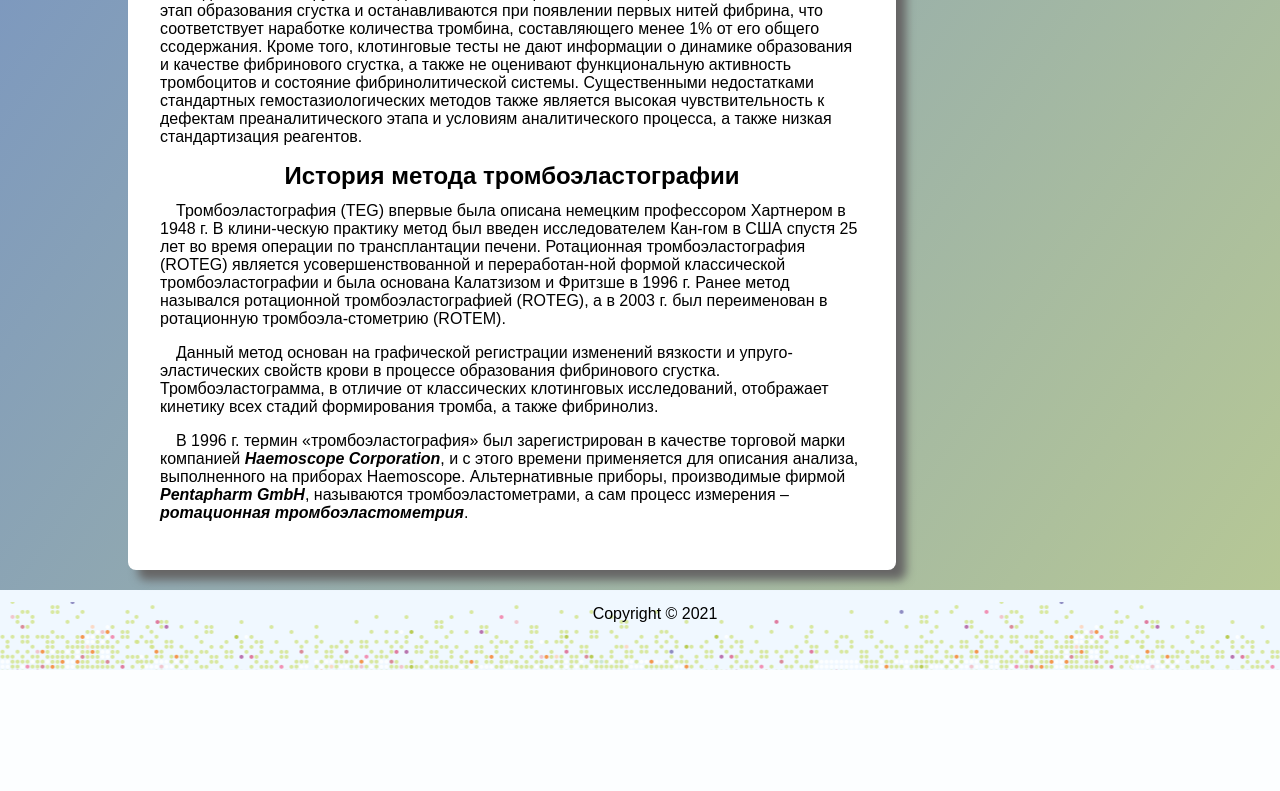
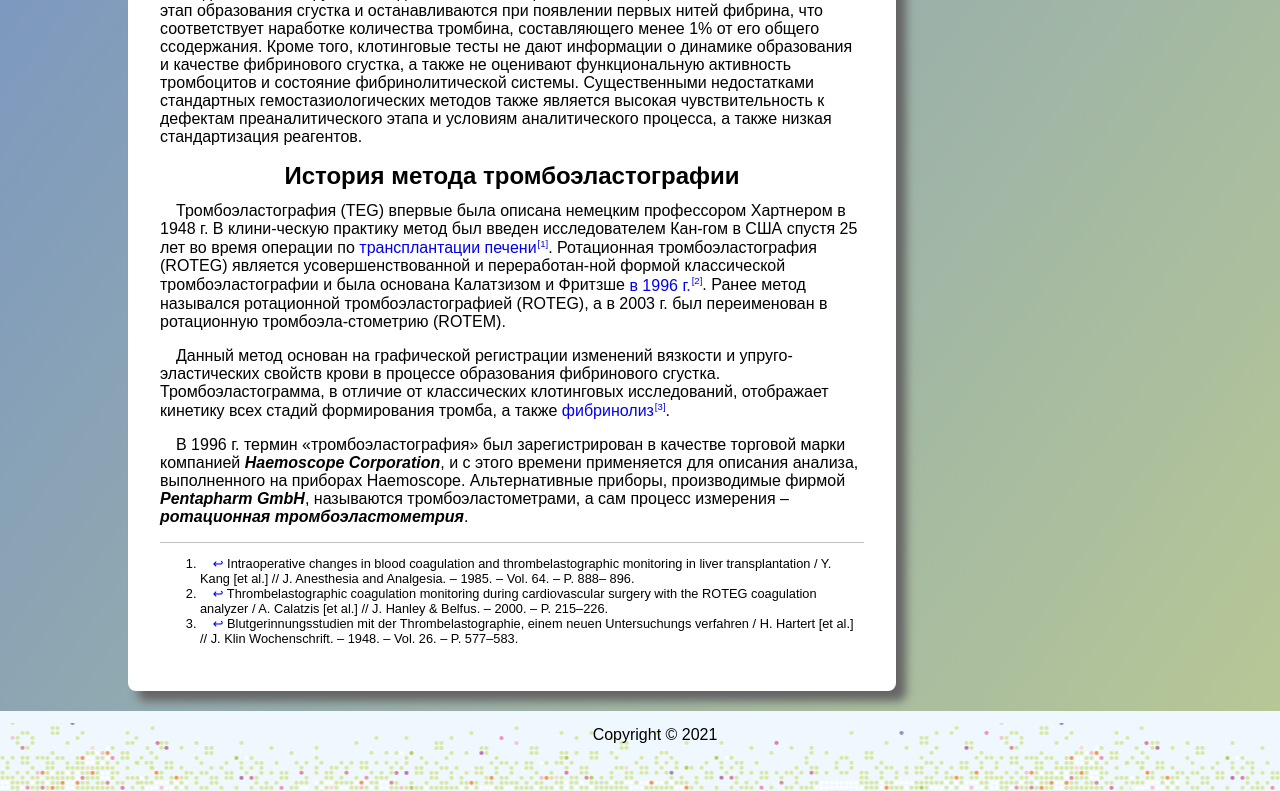
Before and after one commit to fj-fj-fj/rotem, a Flask app: page /historical-data in a window 1280 px wide. Shown: the part 836-1627 px from the top of the page. Before the commit the page ends 1506 px from the top, so only its background shows below. Run offline with Flask 2, Linux system fonts and the light colour scheme; some libraries are stand-ins or nearby versions.

Commit message:
new: add accessible footnotes with CSS

```diff
--- a/app/static/css/menu.css
+++ b/app/static/css/menu.css
@@ -207,3 +207,29 @@ article section {
   text-indent: 1em;
   margin-bottom: 1em;
 }
+
+article section.article__footer {
+  border-top: 1px solid silver;
+  font-size: 80%;
+}
+
+[id^="ref"] {
+  counter-increment: footnotes;
+  text-decoration: none;
+}
+
+[id^="ref"]:after {
+  content: '[' counter(footnotes) ']';
+  vertical-align: super;
+  font-size: 60%;
+  margin-left: .1em;
+}
+
+[href^="#ref"] {
+  text-decoration: none;
+}
+
+[id^="note"]:target,
+[id^="ref"]:target {
+  background: LightBlue;
+}
--- a/app/templates/menu/historical_data.html
+++ b/app/templates/menu/historical_data.html
@@ -56,15 +56,15 @@
         <section>
             Тромбоэластография (TEG) впервые была описана немецким профессором Хартнером в 1948 г.
             В клини-ческую практику метод был введен исследователем Кан-гом в США спустя 25 лет во время операции
-            по трансплантации печени. Ротационная тромбоэластография (ROTEG) является усовершенствованной и
-            переработан-ной формой классической тромбоэластографии и была основана Калатзизом и Фритзше в 1996 г.
+            по <a href="#note-1" id="ref-1">трансплантации печени</a>. Ротационная тромбоэластография (ROTEG) является усовершенствованной и
+            переработан-ной формой классической тромбоэластографии и была основана Калатзизом и Фритзше <a href="#note-2" id="ref-2">в 1996 г.</a>.
             Ранее метод назывался ротационной тромбоэластографией (ROTEG), а в 2003 г. был переименован в ротационную
             тромбоэла-стометрию (ROTEM).
         </section>
         <section>
             Данный метод основан на графической регистрации изменений вязкости и упруго-эластических свойств крови в
             процессе образования фибринового сгустка. Тромбоэластограмма, в отличие от классических клотинговых
-            исследований, отображает кинетику всех стадий формирования тромба, а также фибринолиз.
+            исследований, отображает кинетику всех стадий формирования тромба, а также <a href="#note-3" id="ref-3">фибринолиз</a>.
         </section>
         <section>
             В 1996 г. термин «тромбоэластография» был зарегистрирован в качестве торговой марки компанией
@@ -72,6 +72,25 @@
             Haemoscope. Альтернативные приборы, производимые фирмой <b><i>Pentapharm GmbH</i></b>, называются тромбоэластометрами,
             а сам процесс измерения – <b><i>ротационная тромбоэластометрия</i></b>.
         </section>
+        <section class="article__footer">
+            <ol>
+                <li id="note-1">
+                    <a href="#ref-1">↩</a>
+                    Intraoperative changes in blood coagulation and thrombelastographic monitoring in liver
+                    transplantation / Y. Kang [et al.] // J. Anesthesia and Analgesia. – 1985. – Vol. 64. – P. 888– 896.
+                </li>
+                <li id="note-2">
+                    <a href="#ref-2">↩</a>
+                    Thrombelastographic coagulation monitoring during cardiovascular surgery with the ROTEG coagulation
+                    analyzer / A. Calatzis [et al.] // J. Hanley & Belfus. – 2000. – P. 215–226.
+                </li>
+                <li id="note-3">
+                    <a href="#ref-3">↩</a>
+                    Blutgerinnungsstudien mit der Thrombelastographie, einem neuen Untersuchungs verfahren / H. Hartert [et al.]
+                    // J. Klin Wochenschrift. – 1948. – Vol. 26. – P. 577–583.
+                </li>
+            </ol>
+        </section>
     </article>
 </div>
 {% endblock %}
```
